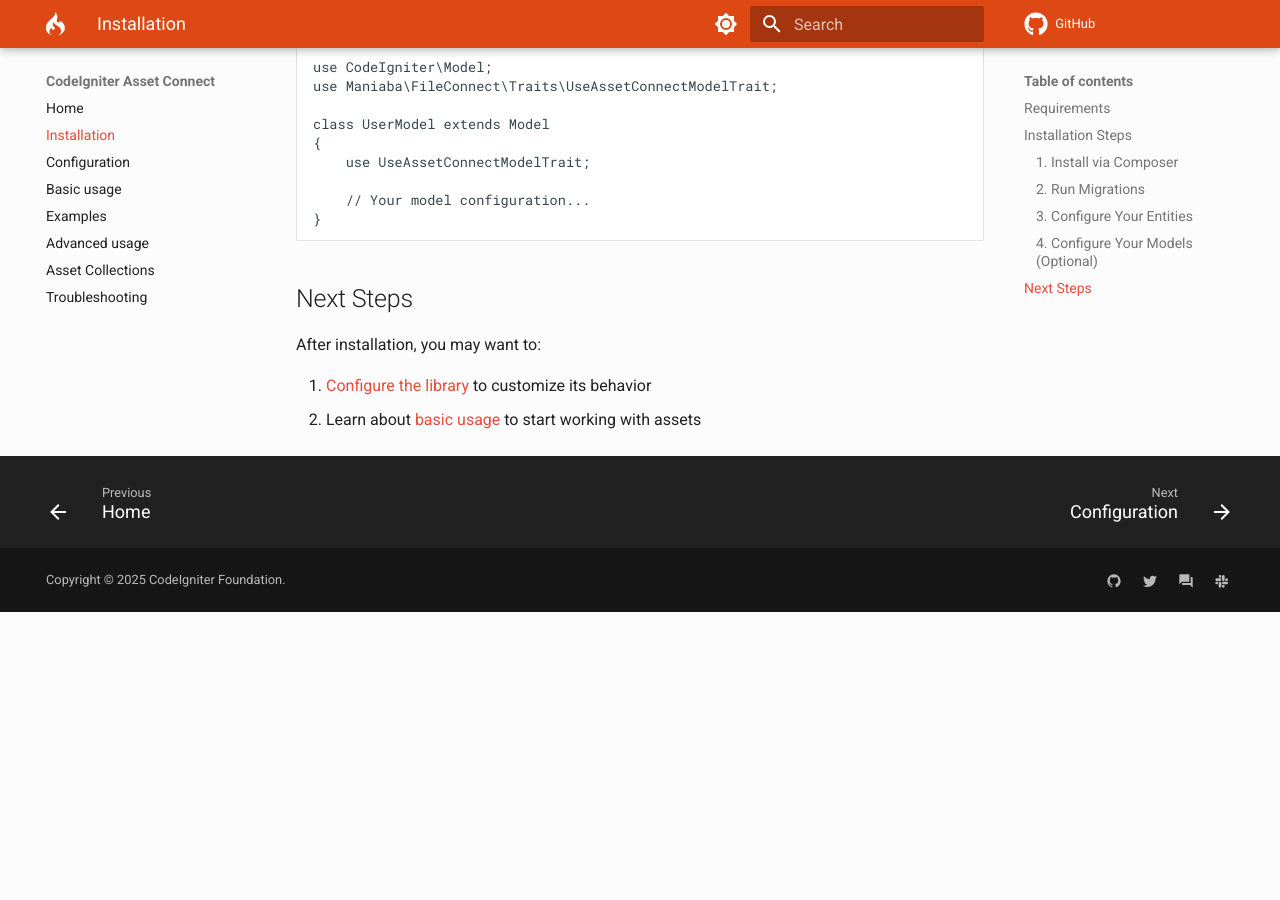
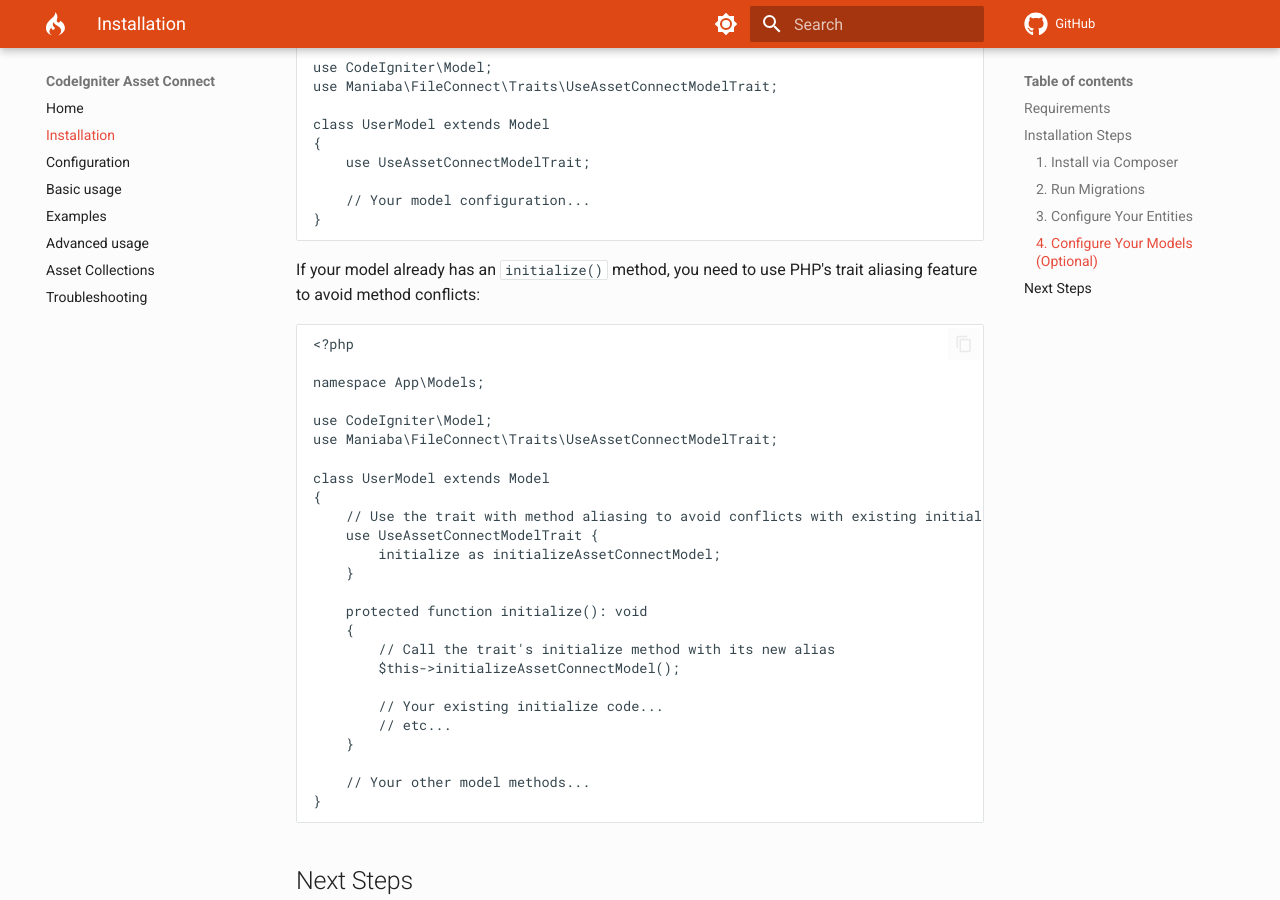
Before and after one commit to maniaba/asset-connect, an MkDocs documentation site: the page built from docs/installation.md, in a window 1280 px wide and 900 px high, scrolled down 1678 px. Built offline with MkDocs 1.6.1 and Material for MkDocs 9.7.7, drawn with Linux system fonts in a browser that asks for light colours; comment, search, counter and statistics services are not loaded; a style sheet for code colours, icons or effects is not loaded; before the commit the page ends 2290 px from its top, so only the background shows below that.

Commit message:
Update documentation for CodeIgniter Asset Connect; clarify usage and add trait aliasing example

````diff
--- a/docs/installation.md
+++ b/docs/installation.md
@@ -81,6 +81,36 @@ class UserModel extends Model
 }
 ```
 
+If your model already has an `initialize()` method, you need to use PHP's trait aliasing feature to avoid method conflicts:
+
+```php
+<?php
+
+namespace App\Models;
+
+use CodeIgniter\Model;
+use Maniaba\FileConnect\Traits\UseAssetConnectModelTrait;
+
+class UserModel extends Model
+{
+    // Use the trait with method aliasing to avoid conflicts with existing initialize method
+    use UseAssetConnectModelTrait {
+        initialize as initializeAssetConnectModel;
+    }
+
+    protected function initialize(): void
+    {
+        // Call the trait's initialize method with its new alias
+        $this->initializeAssetConnectModel();
+
+        // Your existing initialize code...
+        // etc...
+    }
+
+    // Your other model methods...
+}
+```
+
 ## Next Steps
 
 After installation, you may want to:
````
Also changed, not shown: docs/index.md (+1 -1 lines), docs/troubleshooting.md (+1 -1 lines).
